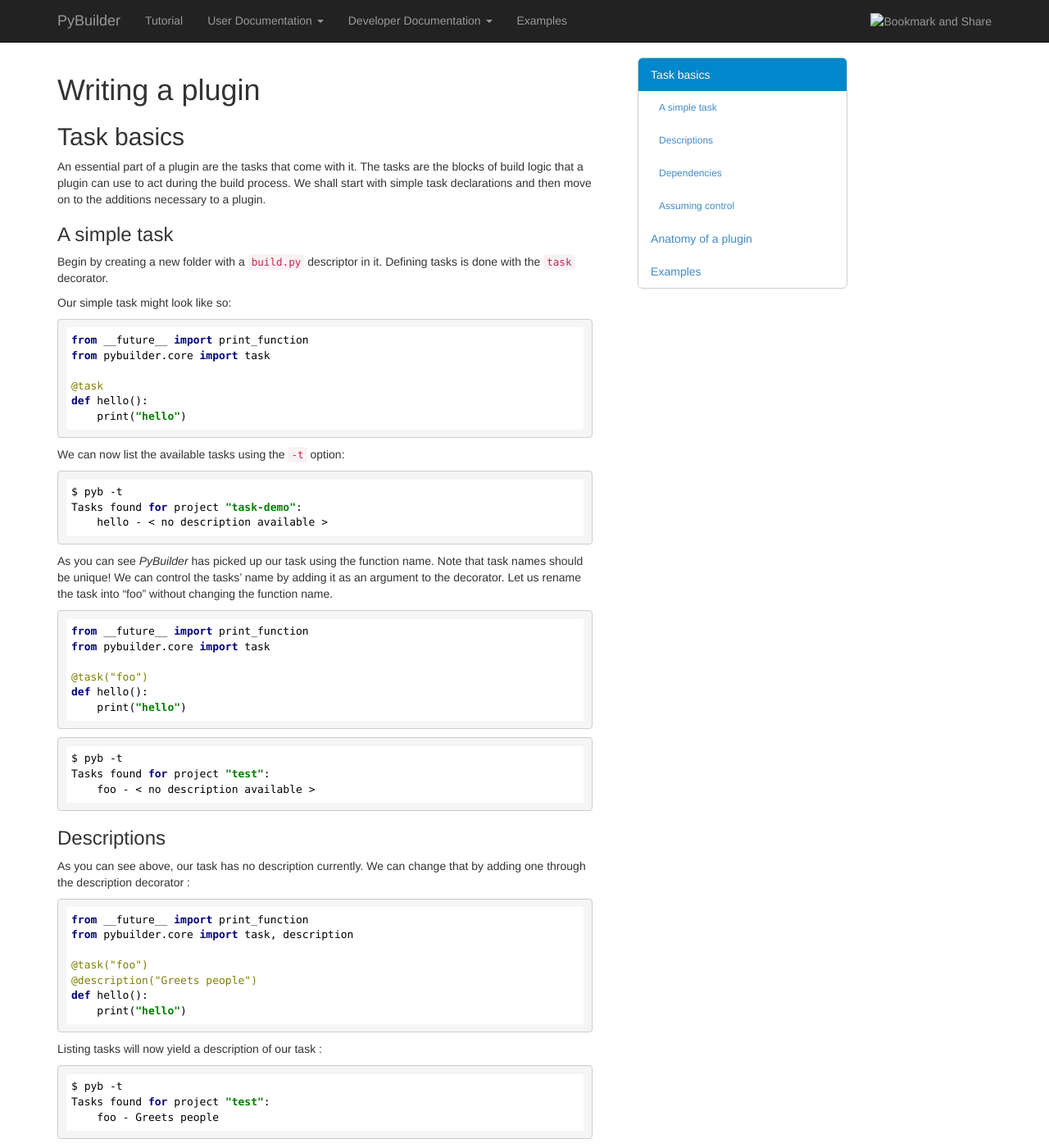
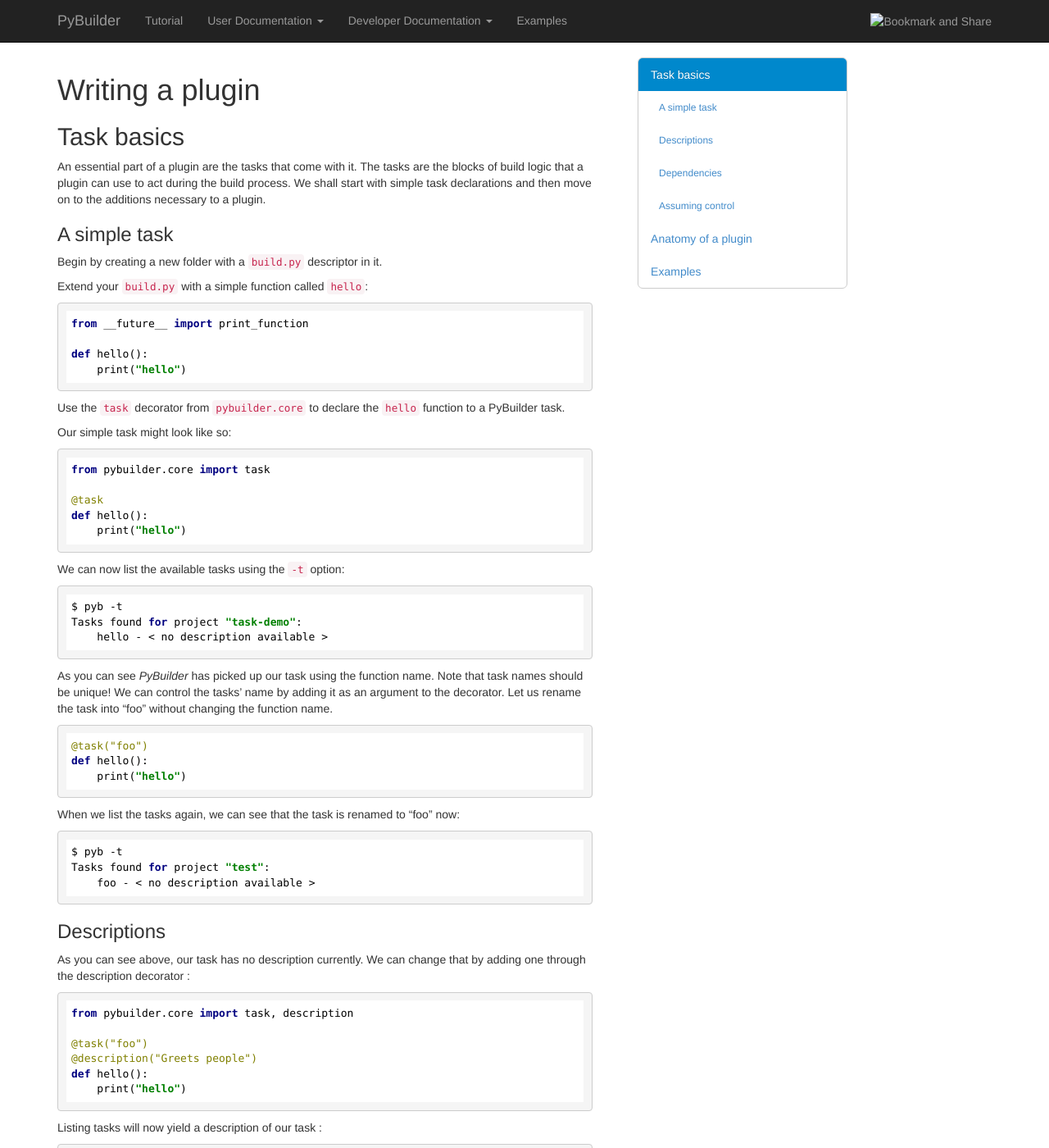
Before and after one commit to pybuilder/pybuilder.github.io, a Jekyll site: the page built from documentation/writing_plugins.md, in a window 1280 px wide and 1400 px high. Shown: the whole window at 82% size. Built offline with Jekyll 4.4.1, drawn with Linux system fonts in a browser that asks for light colours; nearby versions of some CDN libraries; some of the changed text lies outside the part shown.

Commit message:
Minor changes

```diff
--- a/documentation/writing_plugins.md
+++ b/documentation/writing_plugins.md
@@ -10,12 +10,20 @@
 
 ### A simple task
 Begin by creating a new folder with a `build.py` descriptor in it.
-Defining tasks is done with the `task` decorator.
+
+Extend your `build.py` with a simple function called `hello`:
+{% highlight python %}
+from __future__ import print_function
+
+def hello():
+    print("hello")
+{% endhighlight %}
+
+Use the `task` decorator from `pybuilder.core` to declare the `hello` function to a PyBuilder task.
 
 Our simple task might look like so:
 
 {% highlight python %}
-from __future__ import print_function
 from pybuilder.core import task
 
 @task
@@ -32,16 +40,16 @@
 {% endhighlight %}
 
 As you can see *PyBuilder* has picked up our task using the function name.
-Note that task names should be unique! We can control the tasks' name by adding it as an argument to the decorator. Let us rename the task into "foo" without changing the function name.
+Note that task names should be unique! We can control the tasks' name by adding it as an argument to the decorator.
+Let us rename the task into "foo" without changing the function name.
 
 {% highlight python %}
-from __future__ import print_function
-from pybuilder.core import task
-
 @task("foo")
 def hello():
     print("hello")
 {% endhighlight %}
+
+When we list the tasks again, we can see that the task is renamed to "foo" now:
 {% highlight python %}
 $ pyb -t
 Tasks found for project "test":
@@ -52,7 +60,6 @@
 As you can see above, our task has no description currently. We can change that by adding one through the description decorator :
 
 {% highlight python %}
-from __future__ import print_function
 from pybuilder.core import task, description
 
 @task("foo")
@@ -69,7 +76,7 @@
 
 ### Dependencies
 Dependencies between tasks is easy. You can use the `depends` decorator to express that a task requires another one to run.
-In the following example we create a task *foo*, that depends on another task, *bar*, to run.
+In the following example we create a task *foo*, which depends on the successful execution of task *bar*.
 
 {% highlight python %}
 from pybuilder.core import task, depends
```
